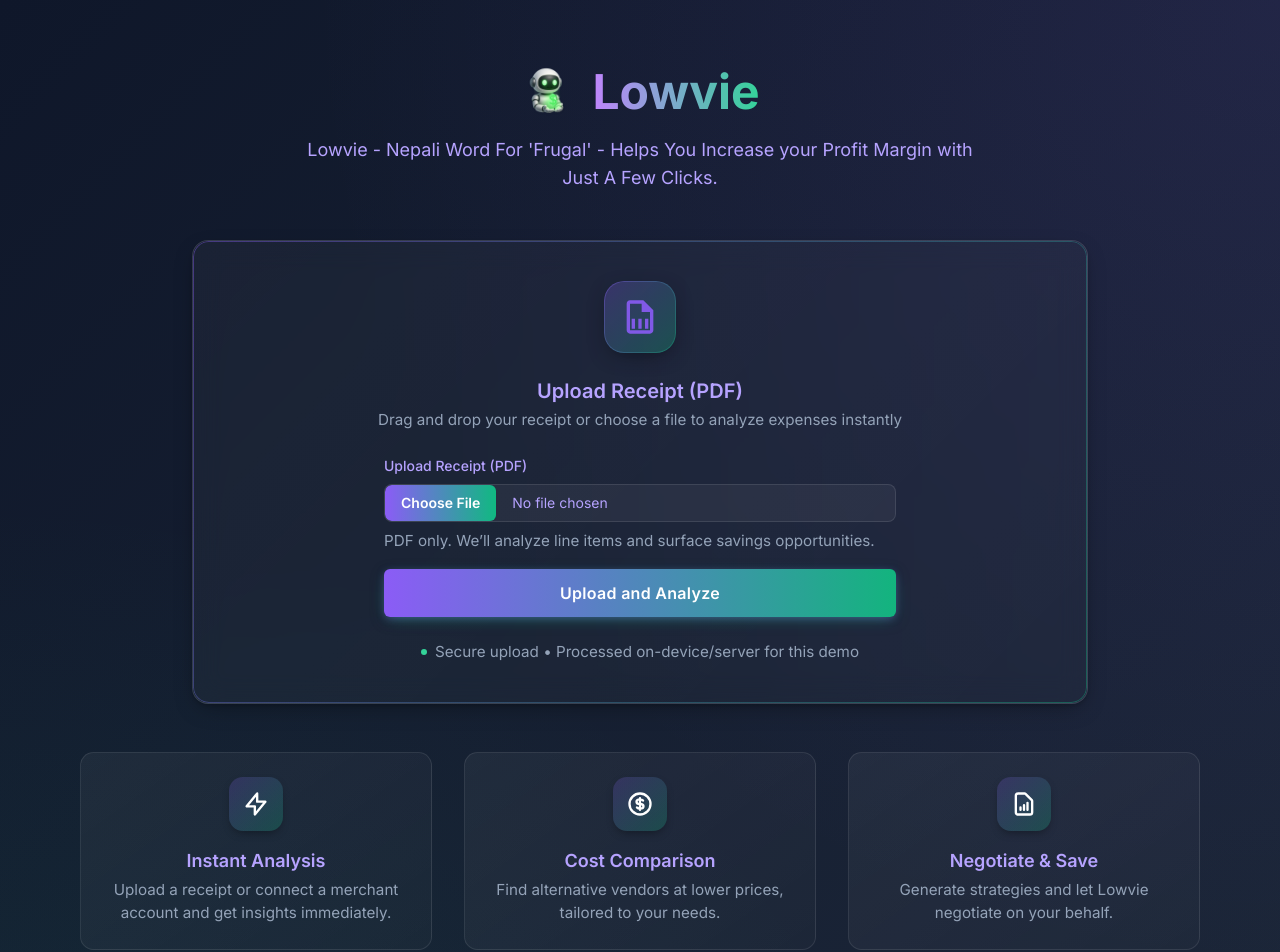
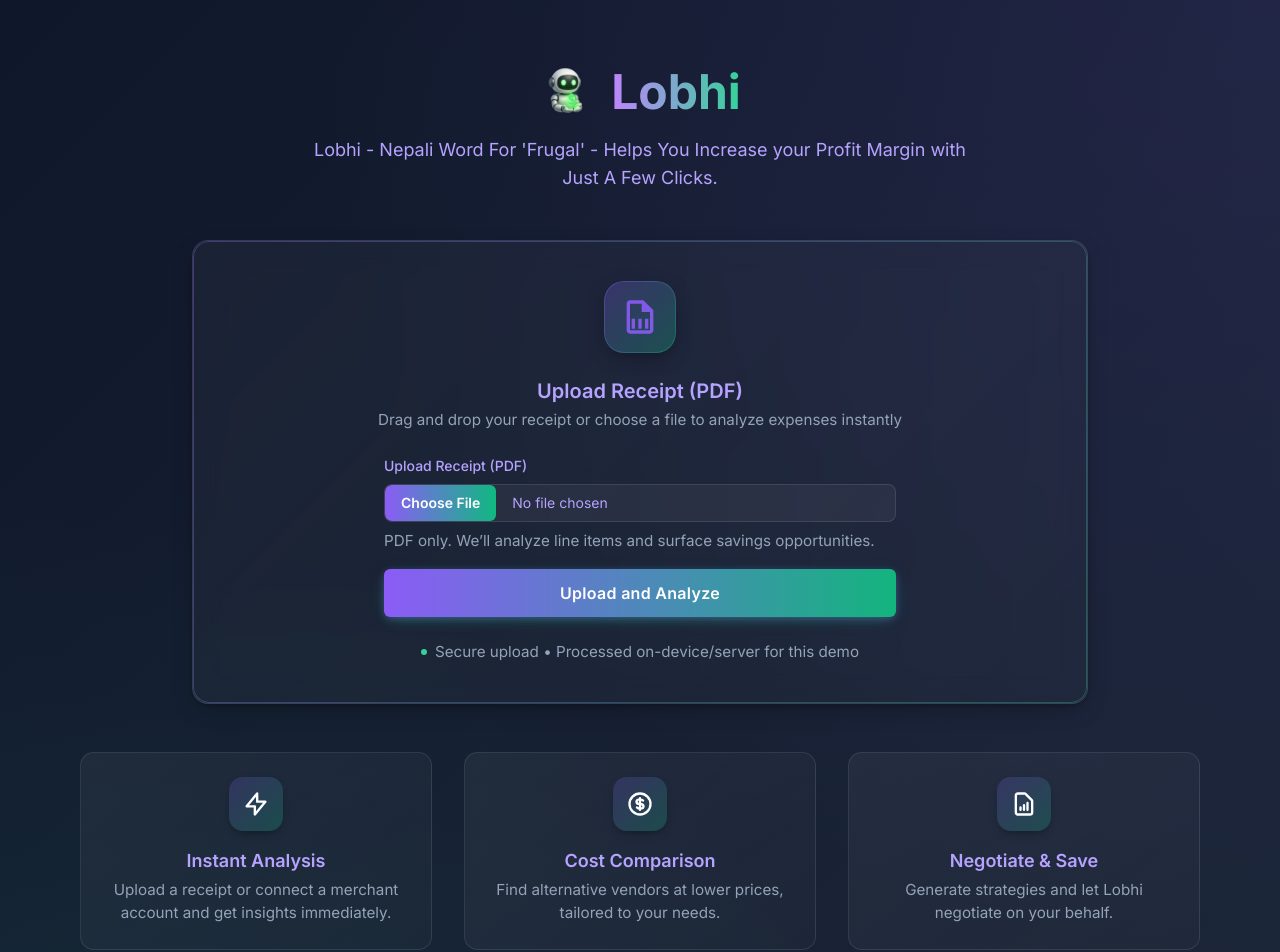
Before and after one commit to aryalsushant/lowvie, a Next.js app in the folder frontend/: page / in a window 1280 px wide. Shown: the top 952 px of the page. Built offline with nearby package versions, Linux system fonts and the light colour scheme.

Commit message:
renamed from Lowvie to lobhi

```diff
--- a/frontend/app/layout.tsx
+++ b/frontend/app/layout.tsx
@@ -5,7 +5,7 @@ import './globals.css'
 const inter = Inter({ subsets: ['latin'] })
 
 export const metadata: Metadata = {
-  title: 'Lowvie - Reducing the Gap Between Revenue & Profit',
+  title: 'Lobhi - Reducing the Gap Between Revenue & Profit',
   description: 'Optimize your business expenses with AI-powered analysis and negotiation',
   icons: {
     icon: '/logo.png',
--- a/frontend/app/page.tsx
+++ b/frontend/app/page.tsx
@@ -58,14 +58,14 @@ export default function Home() {
         <div className="text-center mb-12">
           <div className="flex items-center justify-center gap-4 mb-4">
             <div className="relative w-14 h-14">
-              <Image src="/logo.png" alt="Lowvie Logo" fill priority className="object-contain drop-shadow-sm" />
+              <Image src="/logo.png" alt="Lobhi Logo" fill priority className="object-contain drop-shadow-sm" />
             </div>
             <h1 className="text-4xl md:text-5xl font-bold bg-gradient-to-r from-purple-400 to-emerald-400 text-transparent bg-clip-text">
-              Lowvie
+              Lobhi
             </h1>
           </div>
           <p className="text-lg text-text-secondary max-w-2xl mx-auto">
-            Lowvie - Nepali Word For 'Frugal' - Helps You Increase your Profit Margin with Just A Few Clicks.
+            Lobhi - Nepali Word For 'Frugal' - Helps You Increase your Profit Margin with Just A Few Clicks.
           </p>
         </div>
 
@@ -142,7 +142,7 @@ export default function Home() {
                 </svg>
               </div>
               <h3 className="text-lg font-semibold mb-1">Negotiate & Save</h3>
-              <p className="subtle-text">Generate strategies and let Lowvie negotiate on your behalf.</p>
+              <p className="subtle-text">Generate strategies and let Lobhi negotiate on your behalf.</p>
             </div>
           </div>
         )}
```
Also changed, not shown: 1 other file (tests, documents, lock files or other folders).
